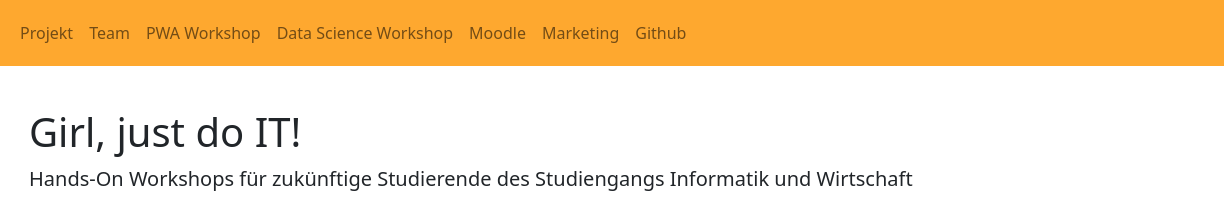
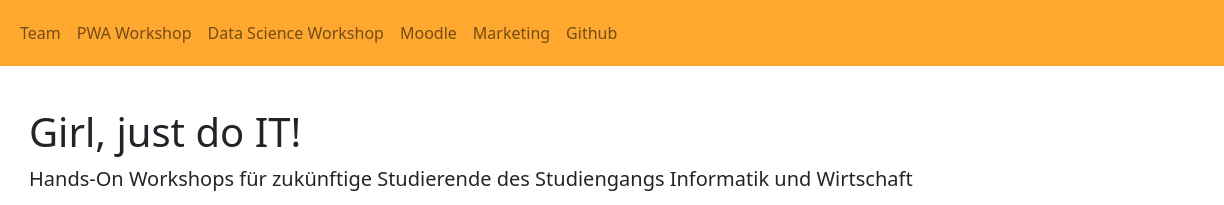
Before and after one commit to MuellerBettina/Projektwebseite-FIW, a plain HTML site: page index.html in a window 1280 px wide. Shown: the top 205 px of the page, 56-1280 px from the left. Drawn offline with nearby package versions, Linux system fonts and the light colour scheme; files whose address does not match are found by name.

Commit message:
projekt weg

```diff
--- a/index.html
+++ b/index.html
@@ -46,9 +46,6 @@
             </button>
             <div class="collapse navbar-collapse" id="navbarCollapse">
                 <ul class="navbar-nav me-auto mb-2 mb-md-0">
-                    <li class="nav-item active">
-                        <a class="nav-link" href="#upstairs">Projekt</a>
-                    </li>
                     <li class="nav-item">
                         <a class="nav-link" href="#team">Team</a>
                     </li>
```
